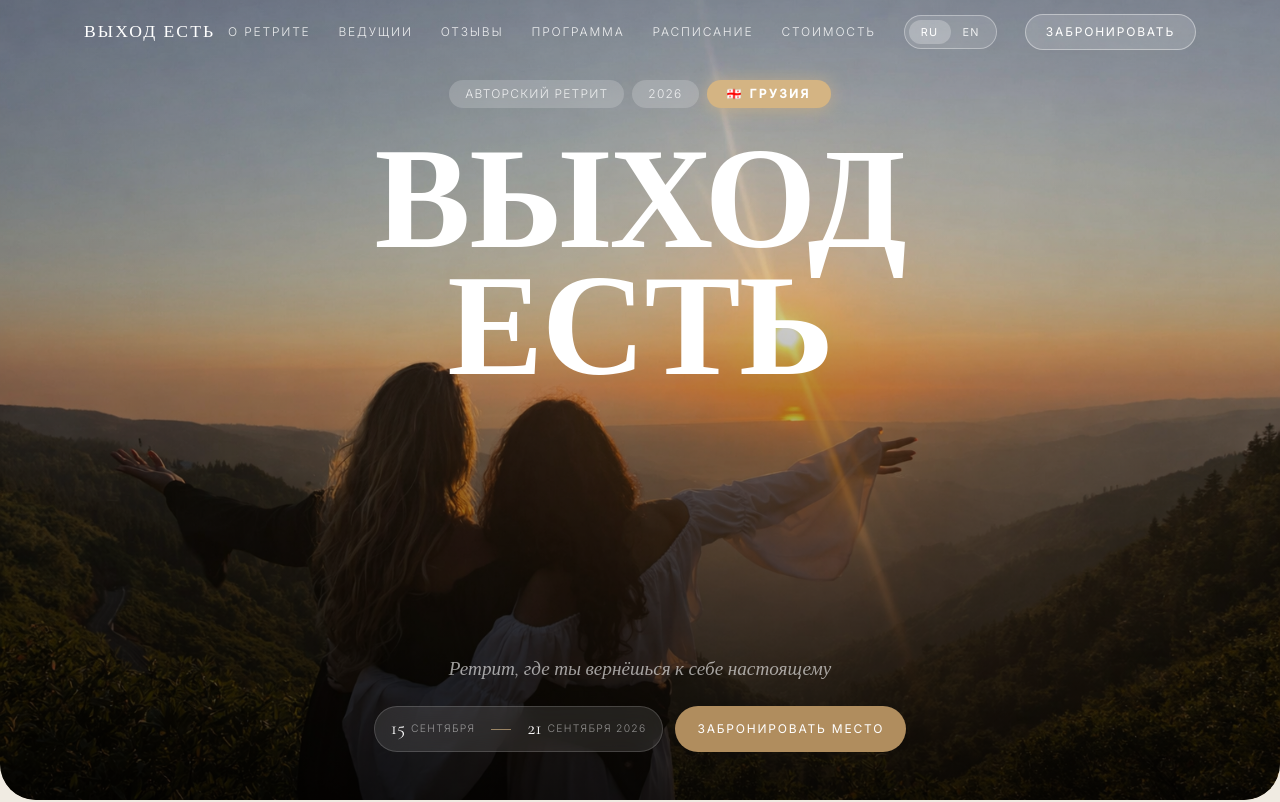
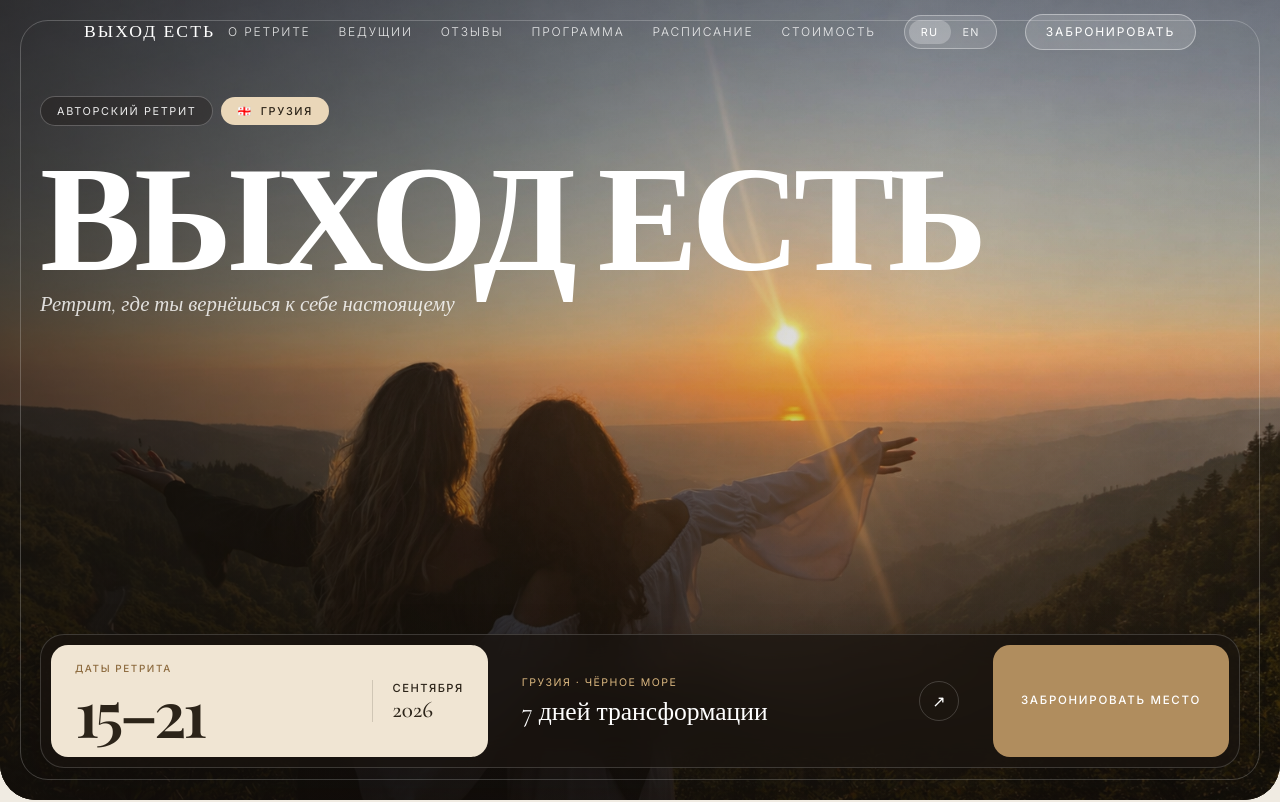
Before and after one commit to mixa-lll/RetritGergia, a React (Vite) app: page / in a window 1280 px wide. Shown: the top 802 px of the page. Built offline with nearby package versions, Linux system fonts and the light colour scheme.

Commit message:
Redesign hero and highlight retreat dates

```diff
--- a/src/app/App.tsx
+++ b/src/app/App.tsx
@@ -150,6 +150,9 @@ const EN_TRANSLATIONS: Record<string, string> = {
   "Авторский ретрит": "Signature retreat",
   "Грузия": "Georgia",
   "Ретрит, где ты вернёшься к себе настоящему": "A retreat where you return to your true self",
+  "Даты ретрита": "Retreat dates",
+  "7 дней трансформации": "7 days of transformation",
+  "Грузия · Чёрное море": "Georgia · Black Sea",
   "сентября": "September",
   "сентября 2026": "September 2026",
   "Знакомо?": "Feel familiar?",
@@ -591,125 +594,153 @@ export default function App() {
       </nav>
 
       {/* ── HERO ── */}
-      <section id="hero" className="relative overflow-hidden" style={{ height: "100svh", minHeight: 640, borderRadius: "0 0 36px 36px" }}>
-        <img src={heroImage} alt={t("Ретрит в Грузии")} className="absolute inset-0 w-full h-full object-cover object-[45%_center] md:object-center" />
-        {/* Strong gradient — heavier at bottom */}
-        <div className="absolute inset-0" style={{ background: "linear-gradient(to bottom, rgba(0,0,0,0.08) 0%, rgba(0,0,0,0.15) 35%, rgba(0,0,0,0.75) 100%)", borderRadius: "0 0 36px 36px" }} />
-
-        {/* Title — anchored to top */}
-        <div className="absolute inset-x-0 top-0 z-10 flex flex-col px-6 pt-16 md:px-10 md:pt-20 md:items-center md:text-center">
-          <div className="mb-4 flex flex-wrap items-center gap-2">
+      <section
+        id="hero"
+        className="relative overflow-hidden"
+        style={{ height: "100svh", minHeight: 680, borderRadius: "0 0 36px 36px", background: "#211a14" }}
+      >
+        <img
+          src={heroImage}
+          alt={t("Ретрит в Грузии")}
+          className="absolute inset-0 h-full w-full object-cover object-[45%_center] md:object-center"
+        />
+        <div
+          className="absolute inset-0"
+          style={{
+            background: "linear-gradient(90deg, rgba(20,16,12,0.64) 0%, rgba(20,16,12,0.2) 46%, rgba(20,16,12,0.04) 72%), linear-gradient(180deg, rgba(16,13,10,0.18) 0%, rgba(16,13,10,0.03) 45%, rgba(16,13,10,0.76) 100%)",
+          }}
+        />
+        <div
+          className="pointer-events-none absolute inset-3 rounded-[28px] border md:inset-5"
+          style={{ borderColor: "rgba(255,255,255,0.22)" }}
+          aria-hidden="true"
+        />
+
+        <div className="relative z-10 mx-auto flex h-full max-w-7xl flex-col justify-between px-6 pb-5 pt-20 md:px-10 md:pb-8 md:pt-24">
+          <div className="max-w-5xl">
+            <div className="mb-5 flex flex-wrap items-center gap-2">
               <span
-              className="inline-flex items-center px-4 py-1.5 text-xs tracking-widest uppercase"
-              style={{
-                borderRadius: "100px",
+                className="inline-flex items-center rounded-full px-4 py-1.5"
+                style={{
                   fontFamily: "'Inter', sans-serif",
-                fontWeight: 300,
-                background: "rgba(255,255,255,0.18)",
-                backdropFilter: "blur(6px)",
-                color: "rgba(255,255,255,0.8)",
+                  fontSize: "0.68rem",
+                  fontWeight: 400,
+                  letterSpacing: "0.15em",
+                  textTransform: "uppercase",
+                  color: "rgba(255,255,255,0.9)",
+                  background: "rgba(28,23,18,0.34)",
+                  border: "1px solid rgba(255,255,255,0.24)",
+                  backdropFilter: "blur(12px)",
                 }}
               >
                 {t("Авторский ретрит")}
               </span>
               <span
-              className="inline-flex items-center px-4 py-1.5 text-xs tracking-widest uppercase"
-              style={{
-                borderRadius: "100px",
+                className="inline-flex items-center gap-2 rounded-full px-4 py-1.5"
+                style={{
                   fontFamily: "'Inter', sans-serif",
-                fontWeight: 300,
-                background: "rgba(255,255,255,0.18)",
-                backdropFilter: "blur(6px)",
-                color: "rgba(255,255,255,0.8)",
-              }}
-            >
-              2026
+                  fontSize: "0.68rem",
+                  fontWeight: 500,
+                  letterSpacing: "0.15em",
+                  textTransform: "uppercase",
+                  color: "#2c2419",
+                  background: "#ead7b9",
+                }}
+              >
+                <span aria-hidden="true">🇬🇪</span>
+                {t("Грузия")}
               </span>
-            <span
-              className="inline-flex items-center gap-1.5 px-5 py-1.5 text-xs tracking-widest uppercase"
-              style={{
-                borderRadius: "100px",
-                fontFamily: "'Inter', sans-serif",
-                fontWeight: 600,
-                background: "#d4b483",
-                color: "#fff",
-                letterSpacing: "0.2em",
-                boxShadow: "0 2px 18px rgba(212,180,131,0.7)",
-              }}
-            >
-              🇬🇪 {t("Грузия")}
-            </span>
-          </div>
+            </div>
+
             <h1
               className="text-white"
               style={{
                 fontFamily: titleFont,
-              fontSize: "clamp(4.6rem, 18vw, 9rem)",
+                fontSize: "clamp(4.2rem, 11.8vw, 10rem)",
                 fontWeight: 600,
-              letterSpacing: "-0.01em",
-              lineHeight: 0.88,
-            }}
-          >
-            {t("ВЫХОД")}<br />
-            {t("ЕСТЬ")}
+                letterSpacing: "-0.045em",
+                lineHeight: 0.82,
+                textWrap: "balance",
+              }}
+            >
+              <span className="block md:inline">{t("ВЫХОД")}</span>
+              <span className="block md:inline md:ml-[0.18em]">{t("ЕСТЬ")}</span>
             </h1>
-        </div>
-
-        {/* Date + CTA — anchored to bottom */}
-        <div className="absolute inset-x-0 bottom-0 z-10 flex flex-col px-6 pb-10 md:px-10 md:pb-12 md:items-center">
+
             <p
-            className="mb-5"
+              className="mt-5 max-w-md"
               style={{
                 fontFamily: "'Cormorant Garamond', serif",
-              fontSize: "1.2rem",
+                fontSize: "clamp(1.08rem, 2vw, 1.3rem)",
                 fontStyle: "italic",
-              color: "rgba(255,255,255,0.6)",
-              lineHeight: 1.7,
+                color: "rgba(255,255,255,0.82)",
+                lineHeight: 1.45,
               }}
             >
               {t("Ретрит, где ты вернёшься к себе настоящему")}
             </p>
-          <div className="flex flex-col sm:flex-row items-start sm:items-center gap-3 md:justify-center">
-            {/* Date pill */}
-            <div
-              className="flex items-center"
-              style={{
-                borderRadius: "100px",
-                background: "rgba(255,255,255,0.10)",
-                backdropFilter: "blur(12px)",
+          </div>
+
+          <div
+            className="grid grid-cols-1 gap-2.5 p-2.5 md:grid-cols-[minmax(330px,0.9fr)_minmax(220px,1fr)_auto] md:items-stretch"
+            style={{
+              borderRadius: "24px",
+              background: "rgba(25,20,16,0.74)",
               border: "1px solid rgba(255,255,255,0.16)",
-                height: 46,
-              }}
-            >
-              <div className="flex items-center gap-1.5 px-4" style={{ height: "100%" }}>
-                <span style={{ fontFamily: "'Cormorant Garamond', serif", fontSize: "1.2rem", fontWeight: 400, color: "#fff", lineHeight: 1 }}>15</span>
-                <span style={{ fontFamily: "'Inter', sans-serif", fontSize: "0.65rem", fontWeight: 300, color: "rgba(255,255,255,0.5)", letterSpacing: "0.12em", textTransform: "uppercase", lineHeight: 1 }}>{t("сентября")}</span>
-              </div>
-              <div style={{ width: 20, height: "1px", background: "rgba(212,180,131,0.65)", flexShrink: 0 }} />
-              <div className="flex items-center gap-1.5 px-4" style={{ height: "100%" }}>
-                <span style={{ fontFamily: "'Cormorant Garamond', serif", fontSize: "1.2rem", fontWeight: 400, color: "#fff", lineHeight: 1 }}>21</span>
-                <span style={{ fontFamily: "'Inter', sans-serif", fontSize: "0.65rem", fontWeight: 300, color: "rgba(255,255,255,0.5)", letterSpacing: "0.12em", textTransform: "uppercase", lineHeight: 1 }}>{t("сентября 2026")}</span>
-              </div>
-            </div>
-            {/* CTA button */}
+              backdropFilter: "blur(18px)",
+              boxShadow: "0 20px 50px rgba(13,10,8,0.24)",
+            }}
+          >
+            <div
+              className="flex items-center justify-between gap-5 px-5 py-4 md:px-6"
+              style={{ borderRadius: "17px", background: "#f0e5d3", color: "#2c2419" }}
+            >
+              <div>
+                <p style={{ fontFamily: "'Inter', sans-serif", fontSize: "0.62rem", fontWeight: 500, letterSpacing: "0.16em", textTransform: "uppercase", color: "#8c6a3e" }}>
+                  {t("Даты ретрита")}
+                </p>
+                <p style={{ fontFamily: titleFont, fontSize: "clamp(2.7rem, 5vw, 4.2rem)", fontWeight: 600, letterSpacing: "-0.055em", lineHeight: 0.9, marginTop: 8 }}>
+                  15–21
+                </p>
+              </div>
+              <div className="flex-shrink-0 border-l pl-5" style={{ borderColor: "rgba(44,36,25,0.16)" }}>
+                <p style={{ fontFamily: "'Inter', sans-serif", fontSize: "0.7rem", fontWeight: 500, letterSpacing: "0.13em", textTransform: "uppercase", lineHeight: 1.45 }}>
+                  {t("сентября")}
+                </p>
+                <p style={{ fontFamily: "'Cormorant Garamond', serif", fontSize: "1.45rem", fontWeight: 500, lineHeight: 1, marginTop: 3 }}>
+                  2026
+                </p>
+              </div>
+            </div>
+
+            <div className="flex items-center justify-between gap-5 px-4 py-3 md:px-6">
+              <div>
+                <p style={{ fontFamily: "'Inter', sans-serif", fontSize: "0.66rem", fontWeight: 400, letterSpacing: "0.14em", textTransform: "uppercase", color: "#d9b67f" }}>
+                  {t("Грузия · Чёрное море")}
+                </p>
+                <p style={{ fontFamily: "'Cormorant Garamond', serif", fontSize: "clamp(1.35rem, 2vw, 1.7rem)", fontWeight: 400, color: "#fff", lineHeight: 1.15, marginTop: 7 }}>
+                  {t("7 дней трансформации")}
+                </p>
+              </div>
+              <span className="hidden h-10 w-10 flex-shrink-0 items-center justify-center rounded-full border text-white md:flex" style={{ borderColor: "rgba(255,255,255,0.18)", fontSize: "1rem" }} aria-hidden="true">
+                ↗
+              </span>
+            </div>
+
             <button
               onClick={() => scrollTo("pricing")}
-              style={{
-                height: 46,
-                paddingLeft: 22,
-                paddingRight: 22,
-                borderRadius: "100px",
+              className="min-h-14 rounded-[17px] px-7 py-4 transition-colors hover:bg-[#c39a63] focus-visible:outline-none focus-visible:ring-2 focus-visible:ring-[#ead7b9] focus-visible:ring-offset-2 focus-visible:ring-offset-[#211a14]"
+              style={{
                 background: "#b08d5e",
                 border: "none",
                 fontFamily: "'Inter', sans-serif",
-                fontSize: "0.75rem",
-                fontWeight: 400,
+                fontSize: "0.72rem",
+                fontWeight: 500,
                 letterSpacing: "0.15em",
                 textTransform: "uppercase",
                 color: "#fff",
                 cursor: "pointer",
                 whiteSpace: "nowrap",
-                flexShrink: 0,
               }}
             >
               {t("Забронировать место")}
```
Lines whose indentation alone changed are shown as unchanged.
